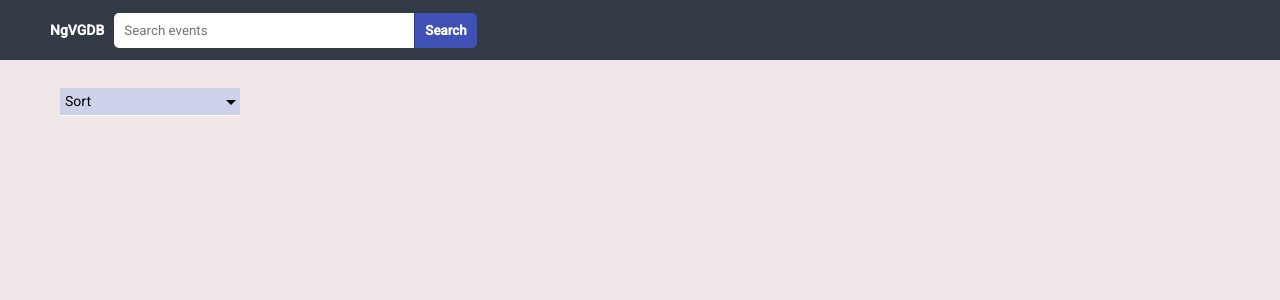
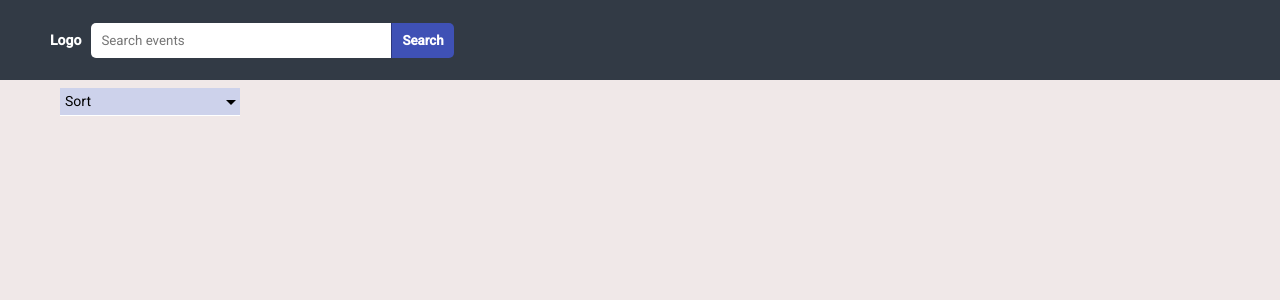
Before and after one commit to HanyaAdel/Events-Website, an Angular app: page / in a window 1280 px wide. Shown: the top 300 px of the page. Built offline with nearby package versions, Linux system fonts and the light colour scheme; no server answers.

Commit message:
Updated angular

```diff
--- a/src/app/components/search-bar/search-bar.component.html
+++ b/src/app/components/search-bar/search-bar.component.html
@@ -1,6 +1,6 @@
 <div class="search-container">
     <form class="search-form" #form="ngForm" (ngSubmit)="onSubmit(form)">
-      <span class="logo" routerLink="/">NgVGDB</span>
+      <span class="logo" routerLink="/">Logo</span>
       <input
         class="search-input"
         name="search"
--- a/src/app/components/search-bar/search-bar.component.scss
+++ b/src/app/components/search-bar/search-bar.component.scss
@@ -1,10 +1,10 @@
 .search {
     &-container {
       width: 100%;
-      height: 60px;
+      height: 80px;
       background-color: #323a45;
       display: flex;
-      justify-content: flex-start;
+      justify-content:space-between;
       align-items: center;
       position: fixed;
       top: 0;
```
Also changed, not shown: package.json (+11 -11 lines), src/polyfills.ts (+0 -12 lines), 2 other files (tests, documents, lock files or other folders).
